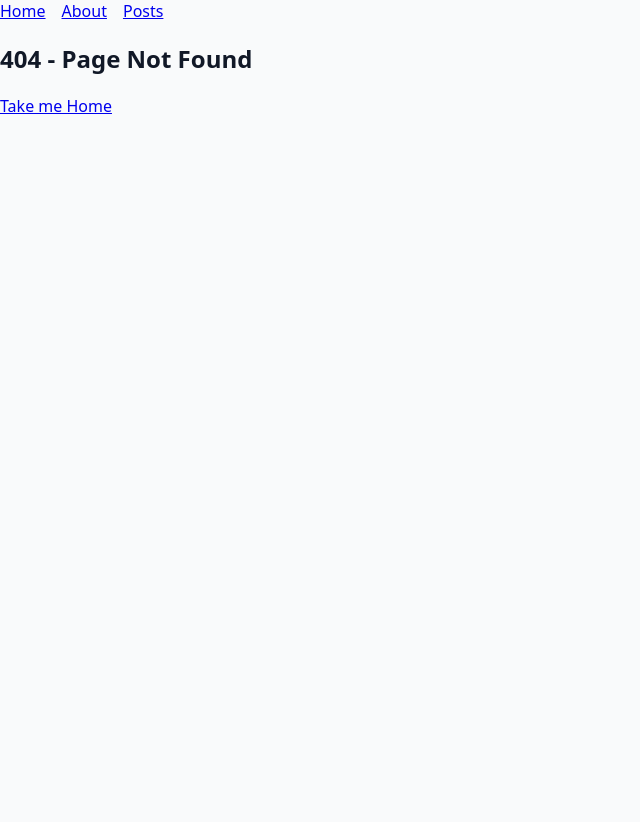
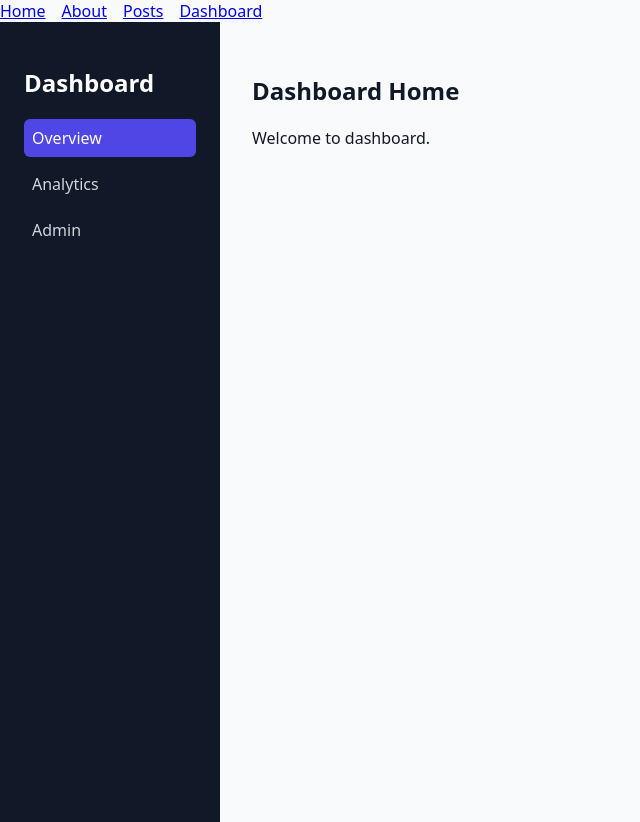
Before and after one commit to keerthiAppspire/vue-component-library, a Vue app: page /dashboard in a window 1280 px wide. Before the commit this address had no page. Shown: the whole page, without its empty margins (0-640 px from the left). Before the commit the page ends 800 px from the top, so only its background shows below. Built offline with nearby package versions, Linux system fonts and the light colour scheme; sample sign-in values are in the browser's storage.

Commit message:
Day 16 advanced routing and Navigation guards

```diff
--- a/package.json
+++ b/package.json
@@ -25,7 +25,7 @@
     "eslint-plugin-vue": "~10.9.2",
     "globals": "^17.7.0",
     "npm-run-all2": "^9.0.2",
-    "oxlint": "~1.74.0",
+    "oxlint": "~1.73.0",
     "prettier": "3.9.5",
     "vite": "^8.1.5",
     "vite-plugin-vue-devtools": "^8.1.5",
--- a/src/App.vue
+++ b/src/App.vue
@@ -1,14 +1,33 @@
 <template>
-  <header>
-    <nav>
-      <router-link to="/">Home</router-link>
-      <router-link to="/about">About</router-link>
-      <router-link to="/posts">Posts</router-link>
-    </nav>
-  </header>
-  <main>
+   <nav>
+  <router-link to="/">Home</router-link>
+
+  <router-link to="/about">
+    About
+  </router-link>
+
+  <router-link to="/posts">
+    Posts
+  </router-link>
+
+  <router-link to="/dashboard">
+    Dashboard
+  </router-link>
+</nav>
+  <!-- <main>
     <router-view />
-  </main>
+  </main> -->
+
+  <router-view v-slot="{ Component }">
+
+<Transition name="fade" mode="out-in">
+
+<component :is="Component"/>
+
+</Transition>
+
+</router-view>
+
 </template>
 <style scoped>
 nav {
--- /dev/null
+++ b/src/layouts/DashboardLayout.vue
@@ -0,0 +1,29 @@
+<template>
+    <div class="layout">
+        <aside class="sidebar">
+            <h2>Dashboard</h2>
+            <nav>
+                <router-link to="/dashboard">Overview</router-link>
+                <router-link to="/dashboard/analytics">Analytics</router-link>
+                <router-link to="/dashboard/admin">Admin</router-link>
+            </nav>
+        </aside>
+        <main>
+            <router-view v-slot="{Component}">
+              <Transition name="fade" mode="out-in">
+                <component :is="Component" />
+             </Transition>
+            </router-view>
+        </main>
+    </div>
+</template>
+<style scoped>
+.layout{ display:grid; grid-template-columns: 220px 1fr; min-height: 100vh; }
+.sidebar{ background-color: #111827; color:white; padding: 1.5rem; }
+nav { display: flex; flex-direction: column; gap: .5rem; margin-top: 1rem; }
+nav a { color: #d1d5db; text-decoration: none; padding: .5rem; border-radius: 6px; }
+nav a.router-link-exact-active { background: #4f46e5; color: white; }
+main { padding: 2rem; }
+.fade-enter-active, .fade-leave-active { transition: opacity .50s ease; }
+.fade-enter-from, .fade-leave-to { opacity: 0; }
+</style>
--- a/src/router/index.js
+++ b/src/router/index.js
@@ -3,13 +3,50 @@ import { createRouter, createWebHistory } from 'vue-router'
 import HomeView from '@/views/HomeView.vue'
 
 const routes = [
-  { path: '/', name: 'home', component: HomeView },
+  { path: '/', component: () => import('@/views/HomeView.vue') },
+  // { path: '/', name: 'home', component: HomeView },
   { path: '/about', name: 'about', component: () => import('@/views/AboutView.vue') }, // lazy
   { path: '/posts', name: 'posts', component: () => import('@/views/PostsView.vue') },
   { path: '/posts/:id', name: 'post', component: () => import('@/views/PostDetailView.vue'), props: true },
+  { path: '/login' , name: 'login', component: () => import('@/views/LoginView.vue') },
+  {path: '/dashboard', component: () => import('@/layouts/DashboardLayout.vue'),meta: { requieresAuth: true },
+    children: [
+      {path: '',name: 'dashboard', component: () => import('@/views/DashboardHome.vue'),meta: { title: 'DashBoard' } },
+      {path: 'analytics', component: () => import('@/views/AnalyticsView.vue'), meta: { title: 'Analytics' } },
+      {path: 'admin', component: () => import('@/views/AdminView.vue'), meta: { title: 'Admin', roles:['admin'] } }
+    ]
+  },
+  { path: '/forbidden', name: 'forbidden' , component: ()=> import('@/views/ForbiddenView.vue') },
+
+
+  { path: '/posts', name: 'posts', component: () => import('@/views/PostsView.vue') },
+
   { path: '/:pathMatch(.*)*', name: 'not-found', component: () => import('@/views/NotFoundView.vue') }
 ]
-export default createRouter({
+const router =  createRouter({
   history: createWebHistory(),
-  routes
+  routes,
+  scrollBehavior(to, from, saved){
+    if(saved) return saved
+    return { top: 0, behaivor: 'smooth' }
+  }
 })
+function getAuth() {
+  return{
+    isLoggedIn: !!localStorage.getItem('token'),
+    role: JSON.parse(localStorage.getItem('user') || 'null')?.role
+  }
+}
+router.beforeEach((to)=>{
+  const auth = getAuth()
+  if (to.meta.requieresAuth && !auth.isLoggedIn){
+    return { name: 'login', query: { redirect: to.fullPath } }
+  }
+  if (to.meta.roles && !to.meta.roles.includes(auth.role)) {
+    return { name: 'forbidden' }
+  }
+})
+router.afterEach((to) => {
+  document.title = to.meta.title ? `${to.meta.title}-App` : 'App'
+})
+export default router
--- /dev/null
+++ b/src/views/AdminView.vue
@@ -0,0 +1,6 @@
+<template>
+  <section>
+    <h1>Admin Panel</h1>
+    <p>Admin only page.</p>
+  </section>
+</template>
--- /dev/null
+++ b/src/views/AnalyticsView.vue
@@ -0,0 +1,6 @@
+<template>
+  <section>
+    <h1>Analytics</h1>
+    <p>Analytics data page.</p>
+  </section>
+</template>
--- /dev/null
+++ b/src/views/DashboardHome.vue
@@ -0,0 +1,6 @@
+<template>
+  <section>
+    <h1>Dashboard Home</h1>
+    <p>Welcome to dashboard.</p>
+  </section>
+</template>
--- /dev/null
+++ b/src/views/ForbiddenView.vue
@@ -0,0 +1,6 @@
+<template>
+    <section>
+        <h1>403 - Forbidden</h1>
+        <p>You don't have permission to access this page.</p>
+    </section>
+</template>
--- /dev/null
+++ b/src/views/LoginView.vue
@@ -0,0 +1,6 @@
+<template>
+    <section>
+        <h1>Login page</h1>
+        <p> please login to continue</p>
+    </section>
+</template>
```
Also changed, not shown: 1 other file (tests, documents, lock files or other folders).
